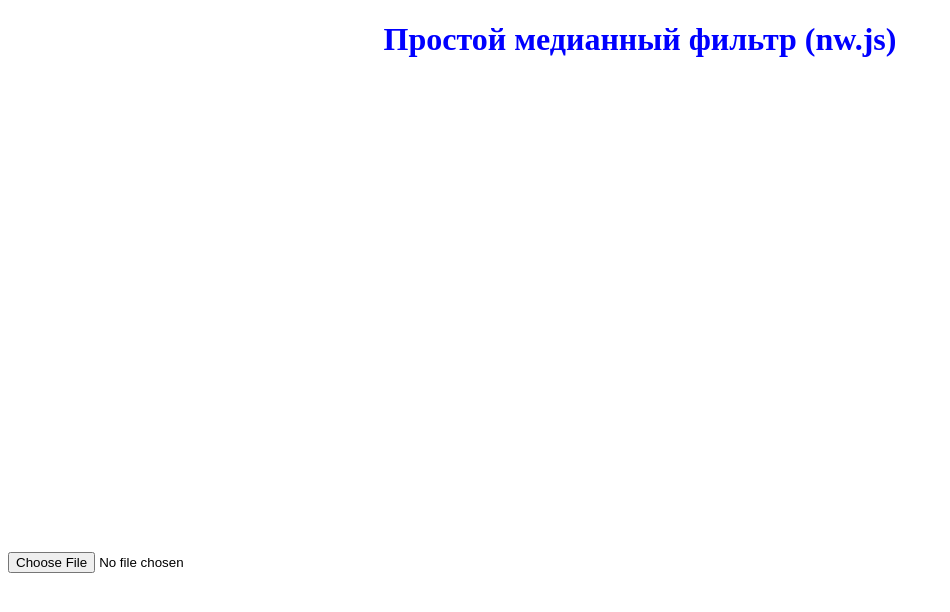
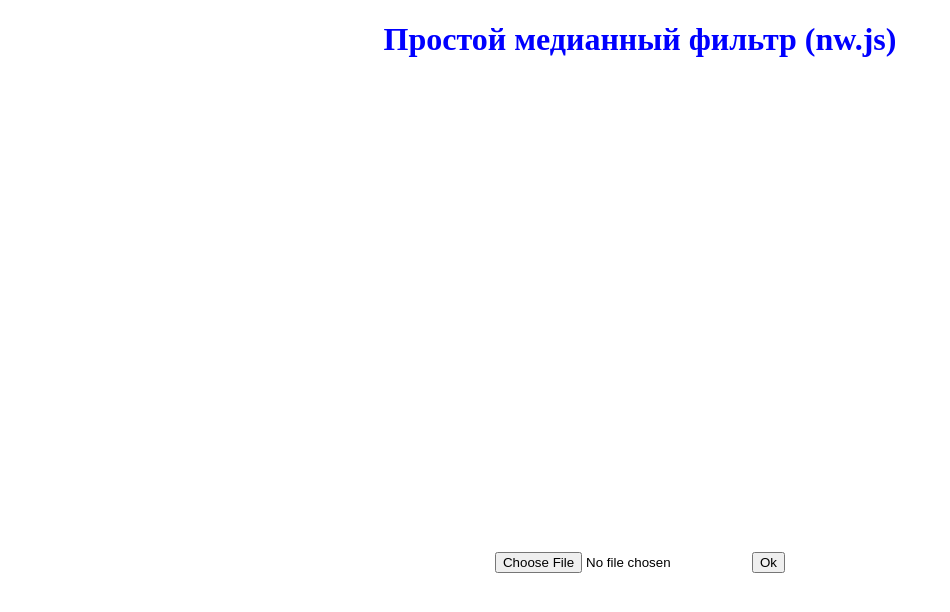
Before and after one commit to svr93/iu8-82__4i4_hw1, a website: page index.html in a window 1280 px wide. Shown: the whole page, without its empty margins (0-950 px from the left). Drawn offline with Linux system fonts and the light colour scheme.

Commit message:
add_processing_button

```diff
--- a/index.html
+++ b/index.html
@@ -8,8 +8,10 @@
     <meta name="author" content="Vladimir Shamsheev, svr93@i.ua">
 
     <style>
+      body {
+        text-align: center;
+      }
       h1 {
-        text-align: center;
         color: blue;
       }
       canvas {
@@ -21,6 +23,8 @@
 
     <script>
       'use strict';
+
+      var PRECISION_COEFF = 2;
 
       var cnvWidth = null;
       var cnvHeight = null;
@@ -41,8 +45,12 @@
         });
 
         function initCnvSettings() {
-          cnvWidth = parseInt(getComputedStyle(initialImgCnv, '').width);
-          cnvHeight = parseInt(getComputedStyle(initialImgCnv, '').height);
+
+          cnvWidth = parseInt(getComputedStyle(initialImgCnv, '').width) *
+            PRECISION_COEFF;
+
+          cnvHeight = parseInt(getComputedStyle(initialImgCnv, '').height) *
+            PRECISION_COEFF;
 
           initialImgCnv.width = cnvWidth;
           initialImgCnv.height = cnvHeight;
@@ -65,5 +73,6 @@
     <br>
     <br>
     <input id="fileDialog" type="file">
+    <button onclick="processImg(9)">Ok</button>
   </body>
 </html>
```
